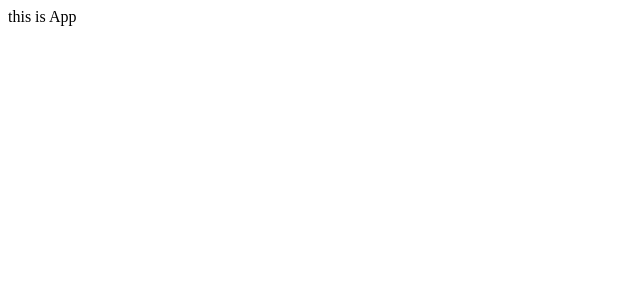
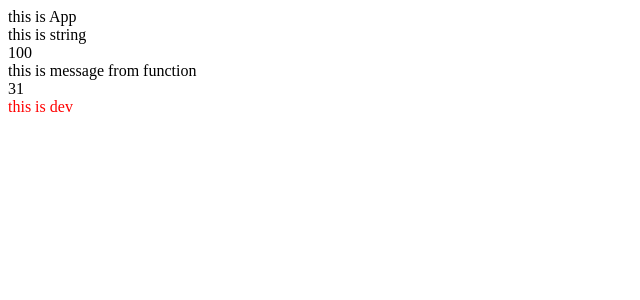
Before and after one commit to zyf0128/react-basic, a React (Create React App) app: page / in a window 1280 px wide. Shown: the top 300 px of the page, without its empty margins (0-640 px from the left). Built offline with nearby package versions, Linux system fonts and the light colour scheme.

Commit message:
四种 spx 的{} 语法

```diff
--- a/src/App.js
+++ b/src/App.js
@@ -1,8 +1,32 @@
+
+const count = 100;
+
+function getMessage() {
+  return 'this is message from function';
+}
+
 // 项目的根组件
 function App() {
   return (
     <div className="App">
       this is App
+      <br />
+
+      {/*使用引号来传递字符串*/}
+      {'this is string'}
+
+      <br />
+      {/* 识别JS变量*/}
+      {count}
+      <br />
+      {/*函数调用*/}
+      {getMessage()}
+      <br />
+      {/*方法调用 */}
+      {new Date().getDate()}
+      <br />
+      {/*使用js对象*/}
+      {<div style={{ color: 'red' }}> this is dev</div>}
     </div>
   );
 }
```
